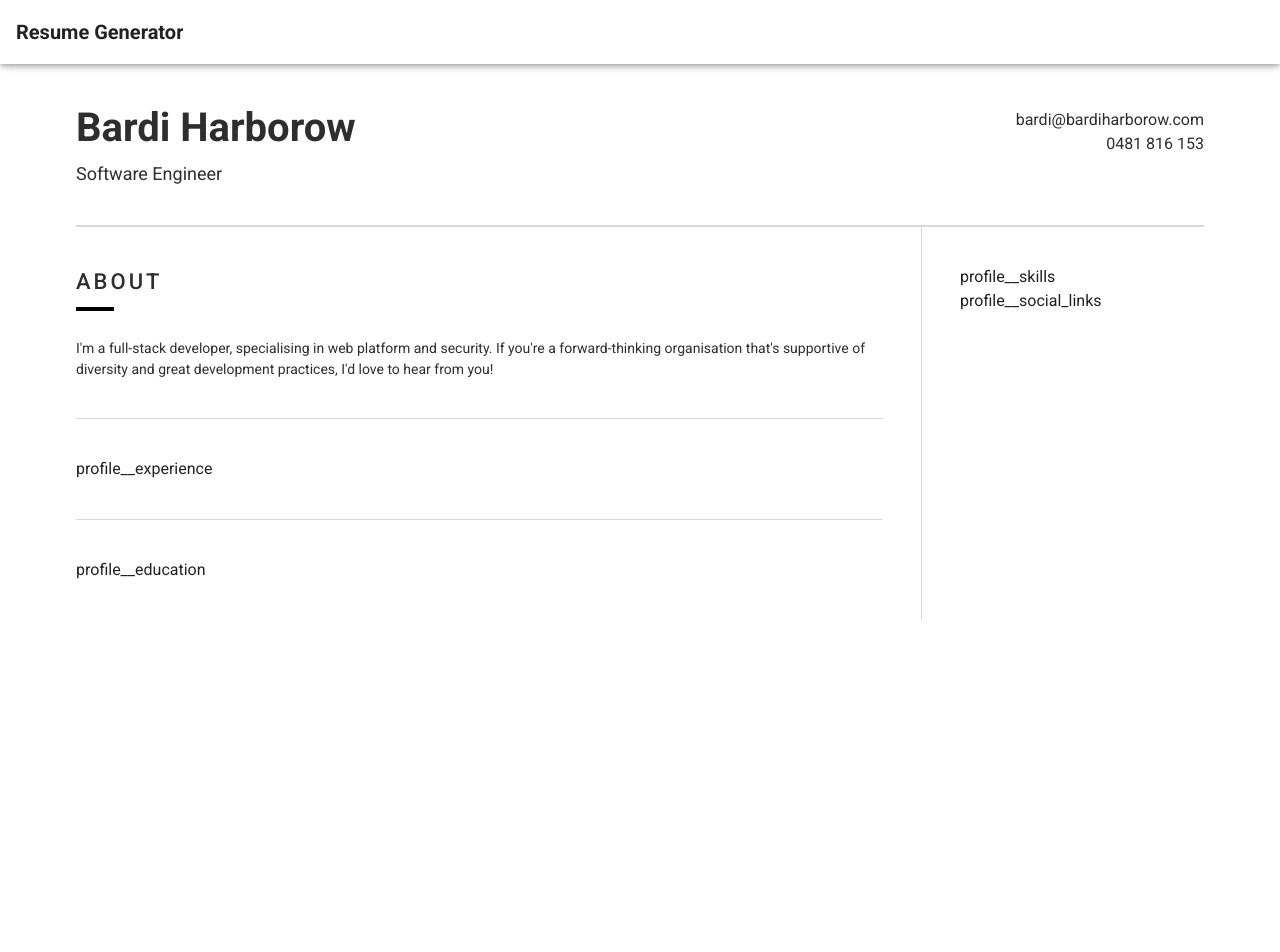
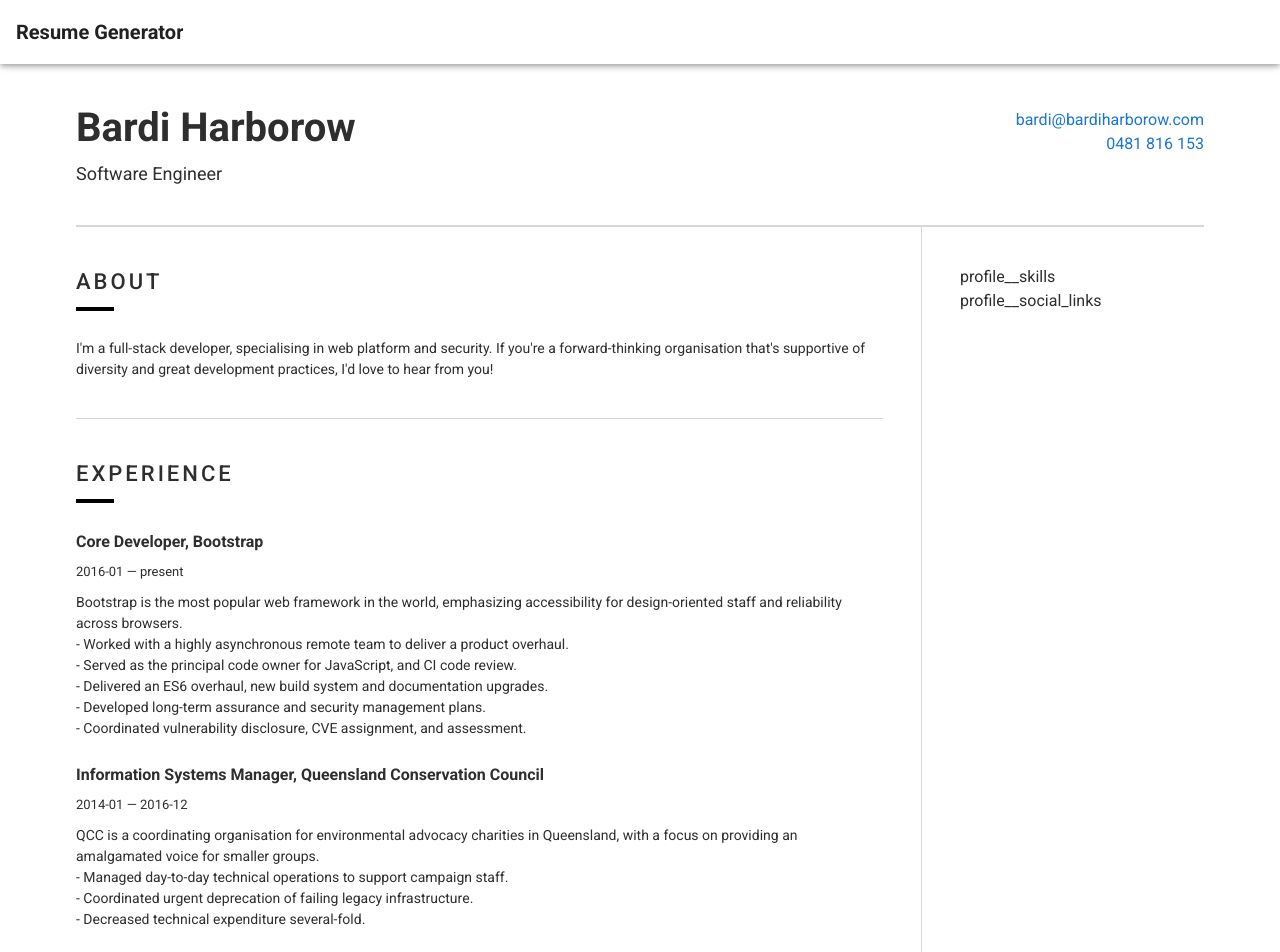
Before and after one commit to MauricioHernanCabrera/resume-generator, a Nuxt app: page / in a window 1280 px wide. Shown: the top 952 px of the page. Before the commit the page ends 800 px from the top, so only its background shows below. Built offline with nearby package versions, Linux system fonts and the light colour scheme.

Commit message:
experience added

```diff
--- a/components/Preview.vue
+++ b/components/Preview.vue
@@ -26,7 +26,24 @@
           <p class="profile__text">{{ profile.personalDetails.professionalSummary }}</p>
         </div>
 
-        <div class="profile__experience">profile__experience</div>
+        <div class="profile__experience">
+          <h3 class="profile__title">Experience</h3>
+
+          <ul class="list_experience">
+            <li class="list_experience__item" v-for="job in profile.jobs" :key="job.id">
+              <h4 class="list_experience__title">
+                {{ job.title }},
+                <a :href="job.url" class="list_experience__link">{{ job.employer }}</a>
+              </h4>
+
+              <span
+                class="list_experience__date"
+              >{{ job.startDate }} — {{ job.endDate? job.endDate : 'present' }}</span>
+
+              <p class="list_experience__description" v-html="nl2br(job.description)" />
+            </li>
+          </ul>
+        </div>
         <div class="profile__education">profile__education</div>
       </div>
 
@@ -48,22 +65,24 @@ export default {
       required: true,
     },
   },
+
+  methods: {
+    nl2br(str) {
+      return `${str.replace(/\n/g, '<br/>')}`
+    },
+  },
 }
 </script>
 
-<style lang="scss" scoped>
+<style lang="scss">
 $color_light: #d8d8d8;
 $color_dark: #2e2e2e;
 $color_dark2: #000000;
 
 $profile_divider_color: $color_light;
-$profile_title_color: $color_dark;
-$profile_subtitle_color: $color_dark;
-$profile_text_color: $color_dark;
-$profile_fullname_color: $color_dark;
-$profile_job_title_color: $color_dark;
 $profile_link_color: $color_dark;
 $profile_title_border_color: $color_dark2;
+$list_experience_link_color: $color_dark;
 
 $grid-bp: (
   sm: 600px,
@@ -78,8 +97,13 @@ $grid-bp: (
   }
 }
 
+* {
+  margin: 0;
+  padding: 0;
+}
+
 p {
-  margin: 0;
+  margin: 0 !important;
 }
 
 .profile {
@@ -87,6 +111,7 @@ p {
   padding-bottom: 32px;
   padding-left: 64px;
   padding-right: 64px;
+  color: $color_dark;
 }
 
 .profile__title {
@@ -94,7 +119,6 @@ p {
   font-size: 22px;
   line-height: 34px;
   text-transform: uppercase;
-  color: $profile_subtitle_color;
   letter-spacing: 3px;
   position: relative;
   margin-bottom: 27px;
@@ -116,7 +140,6 @@ p {
   font-weight: 400;
   font-size: 14px;
   line-height: 21px;
-  color: $profile_text_color;
 }
 
 .profile__header {
@@ -133,7 +156,6 @@ p {
   font-weight: 700;
   font-size: 40px;
   line-height: 40px;
-  color: $profile_fullname_color;
   margin-bottom: 12px;
 }
 
@@ -141,7 +163,6 @@ p {
   font-weight: 400;
   font-size: 18px;
   line-height: 27px;
-  color: $profile_job_title_color;
 }
 
 .profile__contact {
@@ -195,4 +216,44 @@ p {
 
 .profile__social_links {
 }
+
+.list_experience {
+  list-style: none;
+  padding: 0 !important;
+  margin: 0 !important;
+
+  .list_experience__item {
+    margin-bottom: 24px;
+
+    &:last-child {
+      margin-bottom: 0;
+    }
+  }
+
+  .list_experience__title {
+    font-weight: 600;
+    font-size: 16px;
+    line-height: 24px;
+    margin-bottom: 8px;
+  }
+
+  .list_experience__link {
+    color: $list_experience_link_color;
+    text-decoration: none;
+  }
+
+  .list_experience__date {
+    display: block;
+    font-size: 13px;
+    font-weight: 400;
+    line-height: 20px;
+    margin-bottom: 10px;
+  }
+
+  .list_experience__description {
+    font-size: 14px;
+    font-weight: 400;
+    line-height: 21px;
+  }
+}
 </style>
```
